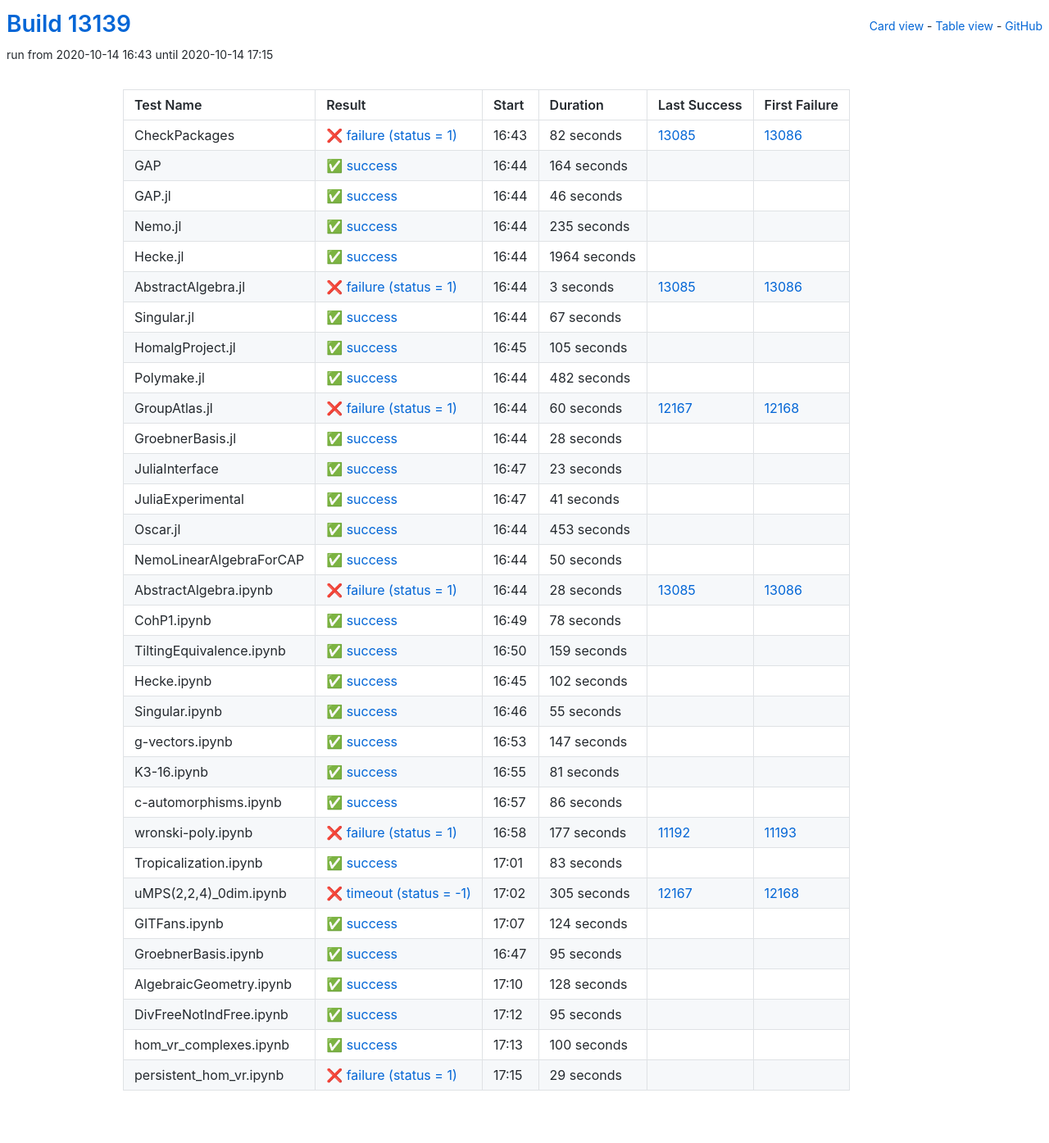
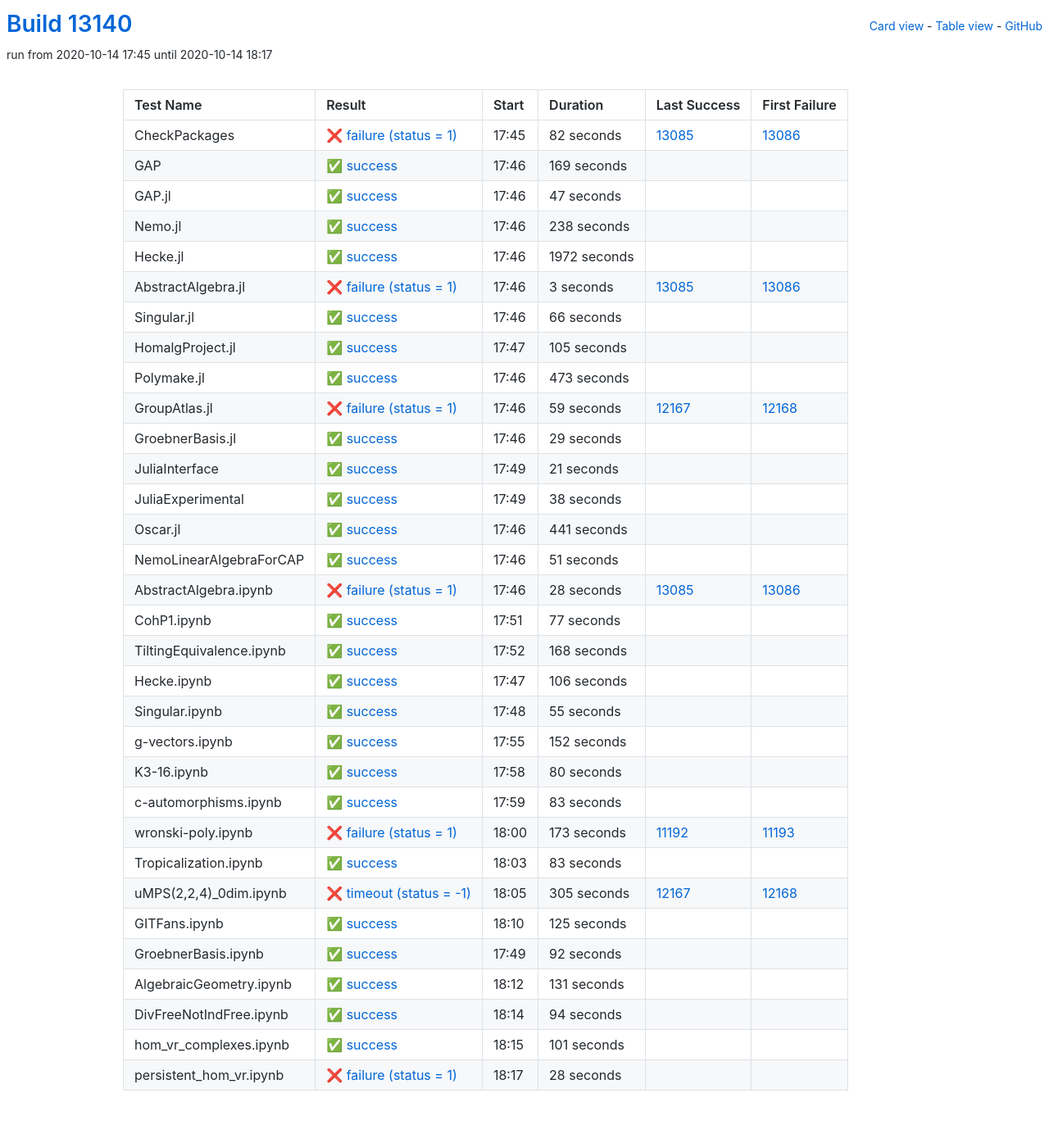
Before and after one commit to oscar-system/oscar-ci-status, a Jekyll site: the page built from table.html, in a window 1280 px wide. Shown: the whole page at 82% size. Built offline with Jekyll 4.4.1, drawn with Linux system fonts in a browser that asks for light colours.

Commit message:
Build #13140

```diff
--- a/_data/ci.yml
+++ b/_data/ci.yml
@@ -1,6 +1,6 @@
 ---
-build: 13139
-build_url: https://oscarci.mathematik.uni-kl.de/job/oscar/13139/
+build: 13140
+build_url: https://oscarci.mathematik.uni-kl.de/job/oscar/13140/
 job: oscar
 organization: oscar-system
 repo: oscar-ci-status
@@ -8,8 +8,8 @@
 tests:
 - name: CheckPackages
   id: checkpackages
-  log: https://oscarci.mathematik.uni-kl.de/job/oscar/13139/artifact/logs/build-13139/CheckPackages.log
-  start: 2020-10-14 16:43
+  log: https://oscarci.mathematik.uni-kl.de/job/oscar/13140/artifact/logs/build-13140/CheckPackages.log
+  start: 2020-10-14 17:45
   success: false
   exitcode: 1
   status: failure
@@ -20,56 +20,56 @@
   first_failure_url: https://oscarci.mathematik.uni-kl.de/job/oscar/13086/
 - name: GAP
   id: gap
-  log: https://oscarci.mathematik.uni-kl.de/job/oscar/13139/artifact/logs/build-13139/GAP.log
-  start: 2020-10-14 16:44
+  log: https://oscarci.mathematik.uni-kl.de/job/oscar/13140/artifact/logs/build-13140/GAP.log
+  start: 2020-10-14 17:46
   success: true
   exitcode: 0
   status: success
-  duration: 164
+  duration: 169
   last_success: false
   last_success_url:
   first_failure: false
   first_failure_url:
 - name: GAP.jl
   id: gap-jl
-  log: https://oscarci.mathematik.uni-kl.de/job/oscar/13139/artifact/logs/build-13139/GAP.jl.log
-  start: 2020-10-14 16:44
+  log: https://oscarci.mathematik.uni-kl.de/job/oscar/13140/artifact/logs/build-13140/GAP.jl.log
+  start: 2020-10-14 17:46
   success: true
   exitcode: 0
   status: success
-  duration: 46
+  duration: 47
   last_success: false
   last_success_url:
   first_failure: false
   first_failure_url:
 - name: Nemo.jl
   id: nemo-jl
-  log: https://oscarci.mathematik.uni-kl.de/job/oscar/13139/artifact/logs/build-13139/Nemo.jl.log
-  start: 2020-10-14 16:44
+  log: https://oscarci.mathematik.uni-kl.de/job/oscar/13140/artifact/logs/build-13140/Nemo.jl.log
+  start: 2020-10-14 17:46
   success: true
   exitcode: 0
   status: success
-  duration: 235
+  duration: 238
   last_success: false
   last_success_url:
   first_failure: false
   first_failure_url:
 - name: Hecke.jl
   id: hecke-jl
-  log: https://oscarci.mathematik.uni-kl.de/job/oscar/13139/artifact/logs/build-13139/Hecke.jl.log
-  start: 2020-10-14 16:44
+  log: https://oscarci.mathematik.uni-kl.de/job/oscar/13140/artifact/logs/build-13140/Hecke.jl.log
+  start: 2020-10-14 17:46
   success: true
   exitcode: 0
   status: success
-  duration: 1964
+  duration: 1972
   last_success: false
   last_success_url:
   first_failure: false
   first_failure_url:
 - name: AbstractAlgebra.jl
   id: abstractalgebra-jl
-  log: https://oscarci.mathematik.uni-kl.de/job/oscar/13139/artifact/logs/build-13139/AbstractAlgebra.jl.log
-  start: 2020-10-14 16:44
+  log: https://oscarci.mathematik.uni-kl.de/job/oscar/13140/artifact/logs/build-13140/AbstractAlgebra.jl.log
+  start: 2020-10-14 17:46
   success: false
   exitcode: 1
   status: failure
@@ -80,20 +80,20 @@
   first_failure_url: https://oscarci.mathematik.uni-kl.de/job/oscar/13086/
 - name: Singular.jl
   id: singular-jl
-  log: https://oscarci.mathematik.uni-kl.de/job/oscar/13139/artifact/logs/build-13139/Singular.jl.log
-  start: 2020-10-14 16:44
+  log: https://oscarci.mathematik.uni-kl.de/job/oscar/13140/artifact/logs/build-13140/Singular.jl.log
+  start: 2020-10-14 17:46
   success: true
   exitcode: 0
   status: success
-  duration: 67
+  duration: 66
   last_success: false
   last_success_url:
   first_failure: false
   first_failure_url:
 - name: HomalgProject.jl
   id: homalgproject-jl
-  log: https://oscarci.mathematik.uni-kl.de/job/oscar/13139/artifact/logs/build-13139/HomalgProject.jl.log
-  start: 2020-10-14 16:45
+  log: https://oscarci.mathematik.uni-kl.de/job/oscar/13140/artifact/logs/build-13140/HomalgProject.jl.log
+  start: 2020-10-14 17:47
   success: true
   exitcode: 0
   status: success
@@ -104,92 +104,92 @@
   first_failure_url:
 - name: Polymake.jl
   id: polymake-jl
-  log: https://oscarci.mathematik.uni-kl.de/job/oscar/13139/artifact/logs/build-13139/Polymake.jl.log
-  start: 2020-10-14 16:44
+  log: https://oscarci.mathematik.uni-kl.de/job/oscar/13140/artifact/logs/build-13140/Polymake.jl.log
+  start: 2020-10-14 17:46
   success: true
   exitcode: 0
   status: success
-  duration: 482
+  duration: 473
   last_success: false
   last_success_url:
   first_failure: false
   first_failure_url:
 - name: GroupAtlas.jl
   id: groupatlas-jl
-  log: https://oscarci.mathematik.uni-kl.de/job/oscar/13139/artifact/logs/build-13139/GroupAtlas.jl.log
-  start: 2020-10-14 16:44
+  log: https://oscarci.mathematik.uni-kl.de/job/oscar/13140/artifact/logs/build-13140/GroupAtlas.jl.log
+  start: 2020-10-14 17:46
   success: false
   exitcode: 1
   status: failure
-  duration: 60
+  duration: 59
   last_success: 12167
   last_success_url: https://oscarci.mathematik.uni-kl.de/job/oscar/12167/
   first_failure: 12168
   first_failure_url: https://oscarci.mathematik.uni-kl.de/job/oscar/12168/
 - name: GroebnerBasis.jl
   id: groebnerbasis-jl
-  log: https://oscarci.mathematik.uni-kl.de/job/oscar/13139/artifact/logs/build-13139/GroebnerBasis.jl.log
-  start: 2020-10-14 16:44
+  log: https://oscarci.mathematik.uni-kl.de/job/oscar/13140/artifact/logs/build-13140/GroebnerBasis.jl.log
+  start: 2020-10-14 17:46
   success: true
   exitcode: 0
   status: success
-  duration: 28
+  duration: 29
   last_success: false
   last_success_url:
   first_failure: false
   first_failure_url:
 - name: JuliaInterface
   id: juliainterface
-  log: https://oscarci.mathematik.uni-kl.de/job/oscar/13139/artifact/logs/build-13139/JuliaInterface.log
-  start: 2020-10-14 16:47
+  log: https://oscarci.mathematik.uni-kl.de/job/oscar/13140/artifact/logs/build-13140/JuliaInterface.log
+  start: 2020-10-14 17:49
   success: true
   exitcode: 0
   status: success
-  duration: 23
+  duration: 21
   last_success: false
   last_success_url:
   first_failure: false
   first_failure_url:
 - name: JuliaExperimental
   id: juliaexperimental
-  log: https://oscarci.mathematik.uni-kl.de/job/oscar/13139/artifact/logs/build-13139/JuliaExperimental.log
-  start: 2020-10-14 16:47
+  log: https://oscarci.mathematik.uni-kl.de/job/oscar/13140/artifact/logs/build-13140/JuliaExperimental.log
+  start: 2020-10-14 17:49
   success: true
   exitcode: 0
   status: success
-  duration: 41
+  duration: 38
   last_success: false
   last_success_url:
   first_failure: false
   first_failure_url:
 - name: Oscar.jl
   id: oscar-jl
-  log: https://oscarci.mathematik.uni-kl.de/job/oscar/13139/artifact/logs/build-13139/Oscar.jl.log
-  start: 2020-10-14 16:44
+  log: https://oscarci.mathematik.uni-kl.de/job/oscar/13140/artifact/logs/build-13140/Oscar.jl.log
+  start: 2020-10-14 17:46
   success: true
   exitcode: 0
   status: success
-  duration: 453
+  duration: 441
   last_success: false
   last_success_url:
   first_failure: false
   first_failure_url:
 - name: NemoLinearAlgebraForCAP
   id: nemolinearalgebraforcap
-  log: https://oscarci.mathematik.uni-kl.de/job/oscar/13139/artifact/logs/build-13139/NemoLinearAlgebraForCAP.log
-  start: 2020-10-14 16:44
+  log: https://oscarci.mathematik.uni-kl.de/job/oscar/13140/artifact/logs/build-13140/NemoLinearAlgebraForCAP.log
+  start: 2020-10-14 17:46
   success: true
   exitcode: 0
   status: success
-  duration: 50
+  duration: 51
   last_success: false
   last_success_url:
   first_failure: false
   first_failure_url:
 - name: AbstractAlgebra.ipynb
   id: abstractalgebra-ipynb
-  log: https://oscarci.mathematik.uni-kl.de/job/oscar/13139/artifact/logs/build-13139/AbstractAlgebra.ipynb.log
-  start: 2020-10-14 16:44
+  log: https://oscarci.mathematik.uni-kl.de/job/oscar/13140/artifact/logs/build-13140/AbstractAlgebra.ipynb.log
+  start: 2020-10-14 17:46
   success: false
   exitcode: 1
   status: failure
@@ -200,44 +200,44 @@
   first_failure_url: https://oscarci.mathematik.uni-kl.de/job/oscar/13086/
 - name: CohP1.ipynb
   id: cohp1-ipynb
-  log: https://oscarci.mathematik.uni-kl.de/job/oscar/13139/artifact/logs/build-13139/CohP1.ipynb.log
-  start: 2020-10-14 16:49
+  log: https://oscarci.mathematik.uni-kl.de/job/oscar/13140/artifact/logs/build-13140/CohP1.ipynb.log
+  start: 2020-10-14 17:51
   success: true
   exitcode: 0
   status: success
-  duration: 78
+  duration: 77
   last_success: false
   last_success_url:
   first_failure: false
   first_failure_url:
 - name: TiltingEquivalence.ipynb
   id: tiltingequivalence-ipynb
-  log: https://oscarci.mathematik.uni-kl.de/job/oscar/13139/artifact/logs/build-13139/TiltingEquivalence.ipynb.log
-  start: 2020-10-14 16:50
+  log: https://oscarci.mathematik.uni-kl.de/job/oscar/13140/artifact/logs/build-13140/TiltingEquivalence.ipynb.log
+  start: 2020-10-14 17:52
   success: true
   exitcode: 0
   status: success
-  duration: 159
+  duration: 168
   last_success: false
   last_success_url:
   first_failure: false
   first_failure_url:
 - name: Hecke.ipynb
   id: hecke-ipynb
-  log: https://oscarci.mathematik.uni-kl.de/job/oscar/13139/artifact/logs/build-13139/Hecke.ipynb.log
-  start: 2020-10-14 16:45
+  log: https://oscarci.mathematik.uni-kl.de/job/oscar/13140/artifact/logs/build-13140/Hecke.ipynb.log
+  start: 2020-10-14 17:47
   success: true
   exitcode: 0
   status: success
-  duration: 102
+  duration: 106
   last_success: false
   last_success_url:
   first_failure: false
   first_failure_url:
 - name: Singular.ipynb
   id: singular-ipynb
-  log: https://oscarci.mathematik.uni-kl.de/job/oscar/13139/artifact/logs/build-13139/Singular.ipynb.log
-  start: 2020-10-14 16:46
+  log: https://oscarci.mathematik.uni-kl.de/job/oscar/13140/artifact/logs/build-13140/Singular.ipynb.log
+  start: 2020-10-14 17:48
   success: true
   exitcode: 0
   status: success
@@ -248,56 +248,56 @@
   first_failure_url:
 - name: g-vectors.ipynb
   id: g-vectors-ipynb
-  log: https://oscarci.mathematik.uni-kl.de/job/oscar/13139/artifact/logs/build-13139/g-vectors.ipynb.log
-  start: 2020-10-14 16:53
+  log: https://oscarci.mathematik.uni-kl.de/job/oscar/13140/artifact/logs/build-13140/g-vectors.ipynb.log
+  start: 2020-10-14 17:55
   success: true
   exitcode: 0
   status: success
-  duration: 147
+  duration: 152
   last_success: false
   last_success_url:
   first_failure: false
   first_failure_url:
 - name: K3-16.ipynb
   id: k3-16-ipynb
-  log: https://oscarci.mathematik.uni-kl.de/job/oscar/13139/artifact/logs/build-13139/K3-16.ipynb.log
-  start: 2020-10-14 16:55
+  log: https://oscarci.mathematik.uni-kl.de/job/oscar/13140/artifact/logs/build-13140/K3-16.ipynb.log
+  start: 2020-10-14 17:58
   success: true
   exitcode: 0
   status: success
-  duration: 81
+  duration: 80
   last_success: false
   last_success_url:
   first_failure: false
   first_failure_url:
 - name: c-automorphisms.ipynb
   id: c-automorphisms-ipynb
-  log: https://oscarci.mathematik.uni-kl.de/job/oscar/13139/artifact/logs/build-13139/c-automorphisms.ipynb.log
-  start: 2020-10-14 16:57
+  log: https://oscarci.mathematik.uni-kl.de/job/oscar/13140/artifact/logs/build-13140/c-automorphisms.ipynb.log
+  start: 2020-10-14 17:59
   success: true
   exitcode: 0
   status: success
-  duration: 86
+  duration: 83
   last_success: false
   last_success_url:
   first_failure: false
   first_failure_url:
 - name: wronski-poly.ipynb
   id: wronski-poly-ipynb
-  log: https://oscarci.mathematik.uni-kl.de/job/oscar/13139/artifact/logs/build-13139/wronski-poly.ipynb.log
-  start: 2020-10-14 16:58
+  log: https://oscarci.mathematik.uni-kl.de/job/oscar/13140/artifact/logs/build-13140/wronski-poly.ipynb.log
+  start: 2020-10-14 18:00
   success: false
   exitcode: 1
   status: failure
-  duration: 177
+  duration: 173
   last_success: 11192
   last_success_url: https://oscarci.mathematik.uni-kl.de/job/oscar/11192/
   first_failure: 11193
   first_failure_url: https://oscarci.mathematik.uni-kl.de/job/oscar/11193/
 - name: Tropicalization.ipynb
   id: tropicalization-ipynb
-  log: https://oscarci.mathematik.uni-kl.de/job/oscar/13139/artifact/logs/build-13139/Tropicalization.ipynb.log
-  start: 2020-10-14 17:01
+  log: https://oscarci.mathematik.uni-kl.de/job/oscar/13140/artifact/logs/build-13140/Tropicalization.ipynb.log
+  start: 2020-10-14 18:03
   success: true
   exitcode: 0
   status: success
@@ -308,8 +308,8 @@
   first_failure_url:
 - name: uMPS(2,2,4)_0dim.ipynb
   id: umps-2-2-4-0dim-ipynb
-  log: https://oscarci.mathematik.uni-kl.de/job/oscar/13139/artifact/logs/build-13139/uMPS-2-2-4-_0dim.ipynb.log
-  start: 2020-10-14 17:02
+  log: https://oscarci.mathematik.uni-kl.de/job/oscar/13140/artifact/logs/build-13140/uMPS-2-2-4-_0dim.ipynb.log
+  start: 2020-10-14 18:05
   success: false
   exitcode: -1
   status: timeout
@@ -320,72 +320,72 @@
   first_failure_url: https://oscarci.mathematik.uni-kl.de/job/oscar/12168/
 - name: GITFans.ipynb
   id: gitfans-ipynb
-  log: https://oscarci.mathematik.uni-kl.de/job/oscar/13139/artifact/logs/build-13139/GITFans.ipynb.log
-  start: 2020-10-14 17:07
+  log: https://oscarci.mathematik.uni-kl.de/job/oscar/13140/artifact/logs/build-13140/GITFans.ipynb.log
+  start: 2020-10-14 18:10
   success: true
   exitcode: 0
   status: success
-  duration: 124
+  duration: 125
   last_success: false
   last_success_url:
   first_failure: false
   first_failure_url:
 - name: GroebnerBasis.ipynb
   id: groebnerbasis-ipynb
-  log: https://oscarci.mathematik.uni-kl.de/job/oscar/13139/artifact/logs/build-13139/GroebnerBasis.ipynb.log
-  start: 2020-10-14 16:47
+  log: https://oscarci.mathematik.uni-kl.de/job/oscar/13140/artifact/logs/build-13140/GroebnerBasis.ipynb.log
+  start: 2020-10-14 17:49
   success: true
   exitcode: 0
   status: success
-  duration: 95
+  duration: 92
   last_success: false
   last_success_url:
   first_failure: false
   first_failure_url:
 - name: AlgebraicGeometry.ipynb
   id: algebraicgeometry-ipynb
-  log: https://oscarci.mathematik.uni-kl.de/job/oscar/13139/artifact/logs/build-13139/AlgebraicGeometry.ipynb.log
-  start: 2020-10-14 17:10
+  log: https://oscarci.mathematik.uni-kl.de/job/oscar/13140/artifact/logs/build-13140/AlgebraicGeometry.ipynb.log
+  start: 2020-10-14 18:12
   success: true
   exitcode: 0
   status: success
-  duration: 128
+  duration: 131
   last_success: false
   last_success_url:
   first_failure: false
   first_failure_url:
 - name: DivFreeNotIndFree.ipynb
   id: divfreenotindfree-ipynb
-  log: https://oscarci.mathematik.uni-kl.de/job/oscar/13139/artifact/logs/build-13139/DivFreeNotIndFree.ipynb.log
-  start: 2020-10-14 17:12
+  log: https://oscarci.mathematik.uni-kl.de/job/oscar/13140/artifact/logs/build-13140/DivFreeNotIndFree.ipynb.log
+  start: 2020-10-14 18:14
   success: true
   exitcode: 0
   status: success
-  duration: 95
+  duration: 94
   last_success: false
   last_success_url:
   first_failure: false
   first_failure_url:
 - name: hom_vr_complexes.ipynb
   id: hom-vr-complexes-ipynb
-  log: https://oscarci.mathematik.uni-kl.de/job/oscar/13139/artifact/logs/build-13139/hom_vr_complexes.ipynb.log
-  start: 2020-10-14 17:13
+  log: https://oscarci.mathematik.uni-kl.de/job/oscar/13140/artifact/logs/build-13140/hom_vr_complexes.ipynb.log
+  start: 2020-10-14 18:15
   success: true
   exitcode: 0
   status: success
-  duration: 100
+  duration: 101
   last_success: false
   last_success_url:
   first_failure: false
   first_failure_url:
 - name: persistent_hom_vr.ipynb
   id: persistent-hom-vr-ipynb
-  log: https://oscarci.mathematik.uni-kl.de/job/oscar/13139/artifact/logs/build-13139/persistent_hom_vr.ipynb.log
-  start: 2020-10-14 17:15
+  log: https://oscarci.mathematik.uni-kl.de/job/oscar/13140/artifact/logs/build-13140/persistent_hom_vr.ipynb.log
+  start: 2020-10-14 18:17
   success: false
   exitcode: 1
   status: failure
-  duration: 29
+  duration: 28
   last_success: false
   last_success_url:
   first_failure: false
```
Also changed, not shown: README.md.
